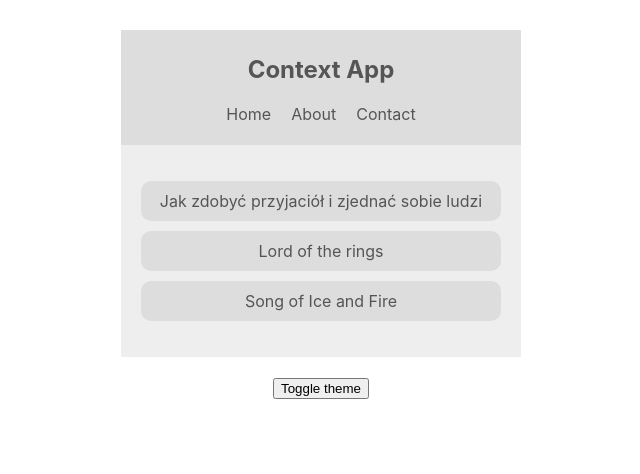
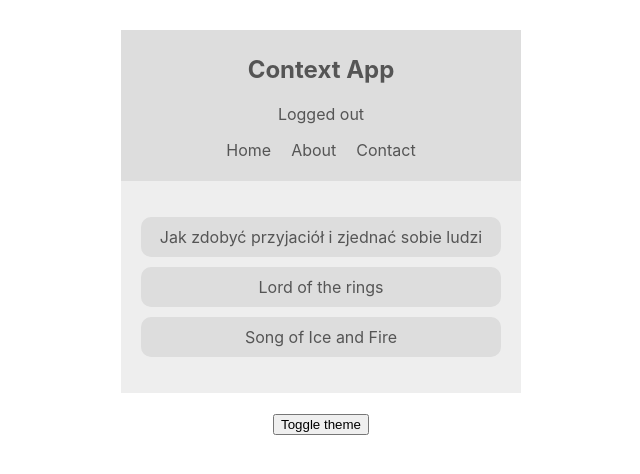
Before and after one commit to MarcinJarowski/HooksAndContext, a React (Create React App) app: page / in a window 1280 px wide. Shown: the top 474 px of the page, without its empty margins (319-959 px from the left). Built offline with nearby package versions, Linux system fonts and the light colour scheme.

Commit message:
add div with logged in status

```diff
--- a/src/components/Navbar.js
+++ b/src/components/Navbar.js
@@ -1,17 +1,22 @@
 import React, { Component } from "react";
 import { ThemeContext } from "../contexts/ThemeContext";
+import { AuthContext } from "../contexts/AuthContext";
 class Navbar extends Component {
   render() {
-    const { isLightTheme, light, dark } = this.context;
-    const theme = isLightTheme ? light : dark;
     return (
+      <AuthContext.Consumer>
+        {authContext => (
           <ThemeContext.Consumer>
-        {context => {
-          const { isLightTheme, light, dark } = context;
+            {themeContext => {
+              const { isAuthenticated, toggleAuth } = authContext;
+              const { isLightTheme, light, dark } = themeContext;
               const theme = isLightTheme ? light : dark;
               return (
                 <nav style={{ background: theme.ui, color: theme.syntax }}>
                   <h1>Context App</h1>
+                  <div onClick={toggleAuth}>
+                    {isAuthenticated ? "Logged in" : "Logged out"}
+                  </div>
                   <ul>
                     <li>Home</li>
                     <li>About</li>
@@ -21,6 +26,8 @@
               );
             }}
           </ThemeContext.Consumer>
+        )}
+      </AuthContext.Consumer>
     );
   }
 }
```
Lines whose indentation alone changed are shown as unchanged.
